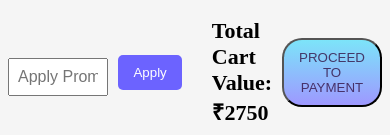
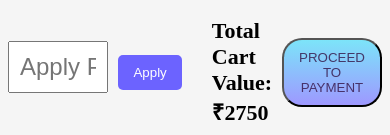
Before and after one commit to gandhi25samar/Cartease-CPG162, a React (Create React App) app: page /Checkout in a window 390 px wide. Shown: the part 706-841 px from the top of the page. Built offline with nearby package versions, Linux system fonts and the light colour scheme.

Commit message:
Resolved css

```diff
--- a/src/components/Content_checkout/contentCheckout.css
+++ b/src/components/Content_checkout/contentCheckout.css
@@ -422,6 +422,14 @@
   width: 50px;
   height: auto;
 }
+.div3 {
+  text-align: left;
+  font-size: 24px;
+  margin-bottom: 20px;
+  width: 100%;
+  padding: 10px;
+  margin-top: 10px;
+}
 
 .total-checkout {
   display: flex;
@@ -496,11 +504,13 @@
     align-items: stretch; /* Align elements to fill the width */
   }
 
-  .div2 {
+  .div3 {
     width: 100%; /* Full width for the promo code input */
     height: 10%;
     font-size: 14px;
     padding: 8px;
+    top: 10px;
+    margin-top: 0px;
   }
 
   .apply-button {
--- a/src/components/Content_checkout/contentCheckout.js
+++ b/src/components/Content_checkout/contentCheckout.js
@@ -179,7 +179,7 @@ const ContentCheckout = () => {
       </div>
       <div className="total-checkout">
         <input
-          className="div2"
+          className="div3"
           placeholder="Apply Promo Code"
           type="text"
           value={promoCode}
```
